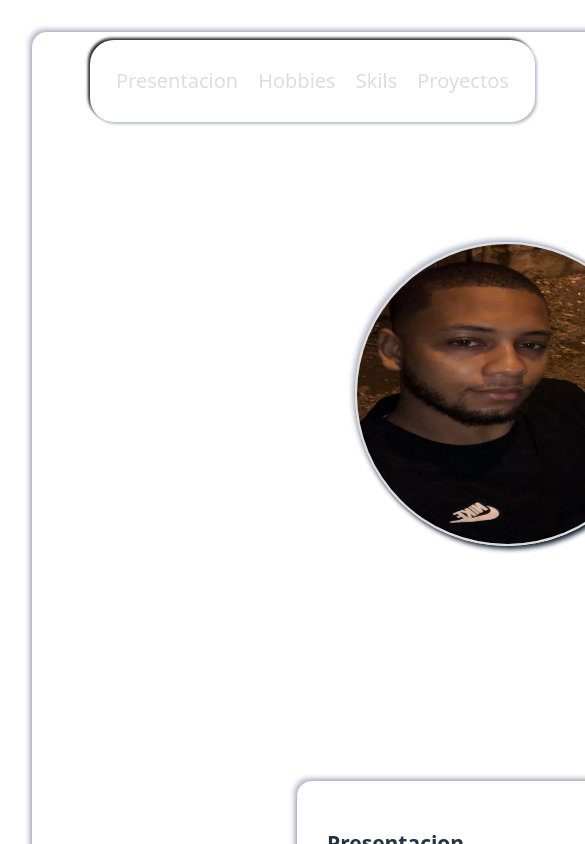
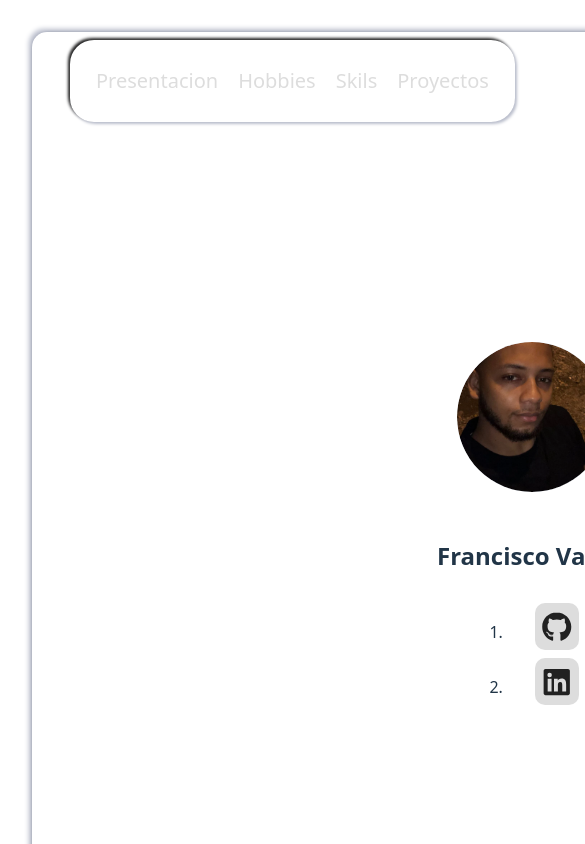
Before and after one commit to FranciscoDJVI/Portafolio, a React (Vite) app in the folder portafolio/: page / in a window 390 px wide. Shown: the top 844 px of the page, 585 px wide, since content can reach past the window. Built offline with nearby package versions, Linux system fonts and the light colour scheme.

Commit message:
fix: responsive desing

```diff
--- a/portafolio/src/App.css
+++ b/portafolio/src/App.css
@@ -56,11 +56,10 @@
     width: 300px;
     height: 300px;
     margin: 10px;
-    border: 2px #dddddd solid;
     border-radius: 50%;
     box-shadow:
-      3px 3px 5px #0d1b2a,
-      -3px -3px 5px #babecc;
+      2px 2px 3px #0d1b2a,
+      -2px -2px 3px #babecc;
   }
   .avatar ol {
     margin-left: 30px;
@@ -72,8 +71,8 @@
     width: 0;
   }
   .avatar a {
-    background-color: lightsteelblue;
-    font-size: 20px;
+    background-color: #dddddd;
+    font-size: 30px;
     margin-top: 5px;
     border-radius: 10px;
     width: 100px;
@@ -129,13 +128,13 @@
   }
 }
 
-@media (max-width: 321px) {
+@media (min-width: 280px) and (max-width: 640px) {
   .container {
     display: flex;
     flex-direction: column;
     align-items: center;
     justify-content: center;
-    width: fit-content;
+    width: 990px;
   }
   .navbar {
     position: fixed;
@@ -165,27 +164,30 @@
     flex-direction: column;
     align-items: center;
     justify-content: center;
-    margin-top: 100px;
+    margin-top: 300px;
   }
   .avatar ol {
     display: flex;
     flex-direction: column;
+    align-items: center;
     justify-content: center;
-    align-items: center;
     padding: 0;
+    text-align: center;
   }
   .avatar li {
     margin-top: 10px;
+    width: 100px;
   }
   .avatar a {
-    background-color: #3a37e6;
+    background-color: #dddddd;
     font-size: 14px;
     margin-top: 5px;
     border-radius: 10px;
     width: 100px;
+    font-size: 30px;
     padding: 3px;
     margin-left: 0;
-    color: #dddddd;
+    color: #212121;
   }
   .avatar .avatar-img {
     width: 150px;
@@ -193,9 +195,7 @@
     object-fit: cover;
     clip-path: circle(50% at 50% 50%);
   }
-  .avatar ol {
-    font-size: 12px;
-  }
+
   .card-principal {
     display: flex;
     flex-direction: column;
@@ -221,8 +221,6 @@
   }
   .projects {
     width: 700px;
-    display: flex;
-    flex-direction: column;
   }
   .projects img {
     width: 720px;
@@ -232,7 +230,7 @@
     transition-timing-function: ease-in-out;
   }
   .projects {
-    width: 1000px;
+    width: 720px;
     transition: width;
     transition-duration: 0.5s;
     transition-delay: 0.5ms;
```
